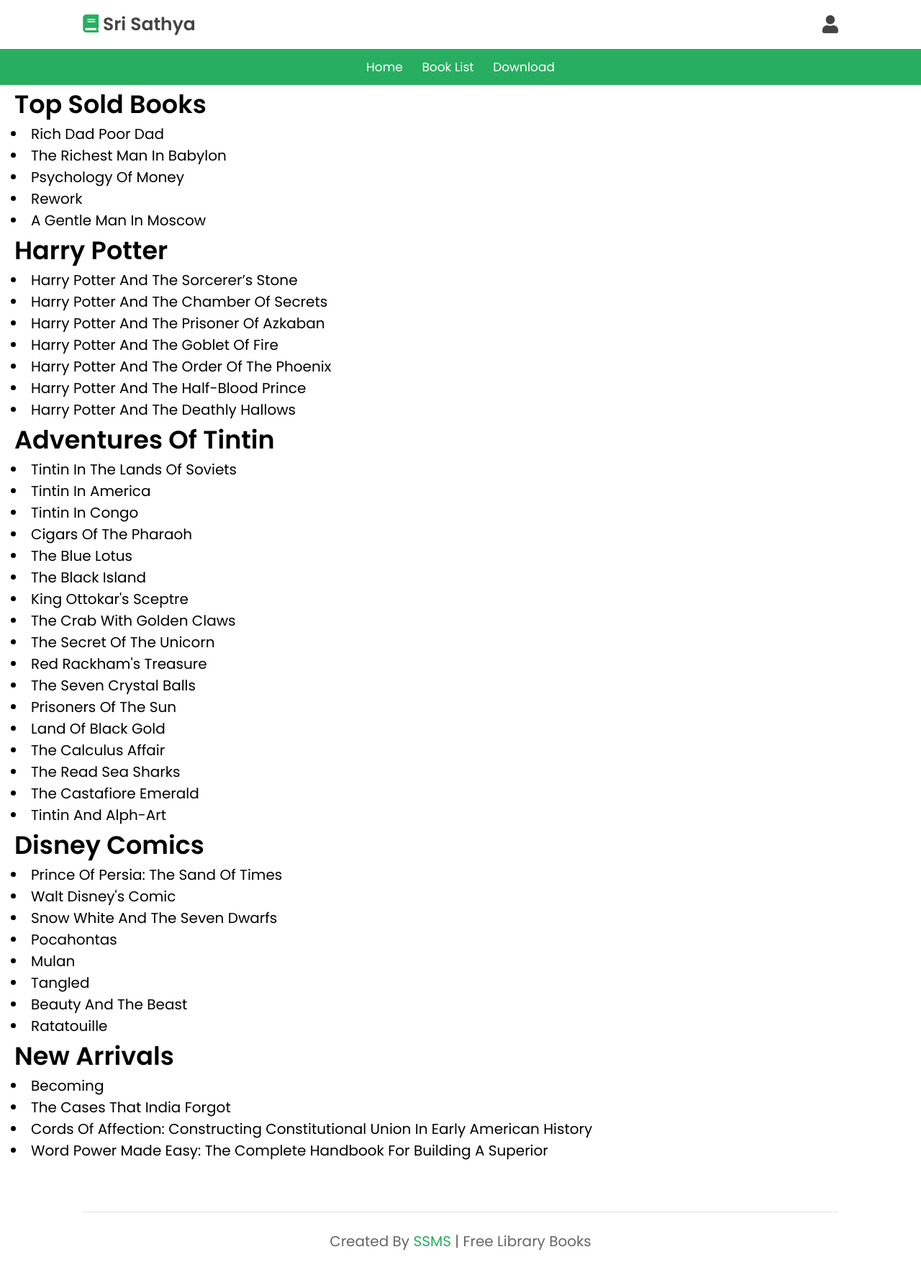
After one commit to tutorialtuts/elibrary, a PHP site: page /booklist.html in a window 1280 px wide. The commit adds this page. Shown: the whole page at 72% size. Run offline with PHP 8.4, Linux system fonts and the light colour scheme.

Commit message:
initialcommit

```diff
--- /dev/null
+++ b/booklist.html
@@ -0,0 +1,163 @@
+<!DOCTYPE html>
+<html lang="en">
+<head>
+    <meta charset="UTF-8">
+    <meta http-equiv="X-UA-Compatible" content="IE=edge">
+    <meta name="viewport" content="width=device-width, initial-scale=1.0">
+    <title>Sri Sathya Library - Book List</title>
+
+    <link rel="stylesheet" href="https://unpkg.com/swiper@7/swiper-bundle.min.css" />
+
+    <!-- font awesome cdn link  -->
+    <link rel="stylesheet" href="https://cdnjs.cloudflare.com/ajax/libs/font-awesome/5.15.4/css/all.min.css">
+
+    <!-- custom css file link  -->
+    <link rel="stylesheet" href="css/style.css">
+
+    <link rel="stylesheet" href="css/styles.css">
+
+    <link rel="icon" type="image" href="image/logo.jpeg">
+
+</head>
+<body>
+
+<!-- header section starts  -->
+
+<header class="header">
+
+    <div class="header-1">
+
+        <a href="index.html" class="logo"> <i class="fas fa-book"></i> Sri Sathya</a>
+
+        <!--<form action="" class="search-form">
+            <input type="search" name="" placeholder="search here..." id="search-box">
+            <label for="search-box" class="fas fa-search"></label>
+        </form>-->
+
+        <div class="icons">
+            <div id="search-btn" class="fas fa-search"></div>
+          <!--  <a href="#" class="fas fa-heart"></a>
+            <a href="#" class="fas fa-shopping-cart"></a>-->
+            <div id="login-btn" class="fas fa-user"></div>
+        </div>
+
+    </div>
+
+    <div class="header-2">
+        <nav class="navbar">
+            <a href="index.html">home</a>
+            <a href="index.html">Book List</a>
+            <a href="download.html">Download</a>
+        </nav>
+    </div>
+
+</header>
+
+<!-- header section ends -->
+
+<!-- bottom navbar  -->
+
+<nav class="bottom-navbar">
+    <a href="index.html" class="fas fa-home"></a>
+    <a href="#featured" class="fas fa-list"></a>
+    <a href="download.html" class="fas fa-download"></a>
+</nav>
+
+<!-- login form  -->
+
+<div class="login-form-container">
+
+    <div id="close-login-btn" class="fas fa-times"></div>
+
+    <form action="">
+        <h3>sign in</h3>
+        <span>username</span>
+        <input type="email" name="" class="box" placeholder="enter your email" id="">
+        <span>password</span>
+        <input type="password" name="" class="box" placeholder="enter your password" id="">
+        <div class="checkbox">
+            <input type="checkbox" name="" id="remember-me">
+            <label for="remember-me"> remember me</label>
+        </div>
+        <input type="submit" value="sign in" class="btn">
+        <p>forget password ? <a href="#">click here</a></p>
+        <p>don't have an account ? <a href="#">create one</a></p>
+    </form>
+
+</div>
+
+        <b><h1 class="bltitle">Top Sold Books</h1></b>
+                <li class="blist">Rich Dad Poor Dad</li>
+                <li class="blist">The Richest Man in Babylon</li>
+                <li class="blist">Psychology of Money</li>
+                <li class="blist">Rework</li>
+                <li class="blist">A Gentle Man in Moscow</li>
+
+    <b><h1 class="bltitle">Harry Potter</h1></b>
+            <li class="blist">Harry Potter and the Sorcerer’s Stone</li>
+            <li class="blist">Harry Potter and the Chamber of Secrets </li>
+            <li class="blist">Harry Potter and the Prisoner of Azkaban</li>
+            <li class="blist">Harry Potter and the Goblet of Fire</li>
+            <li class="blist">Harry Potter and the Order of the Phoenix</li>
+            <li class="blist">Harry Potter and the Half-Blood Prince</li>
+            <li class="blist">Harry Potter and the Deathly Hallows</li>
+
+            <b><h1 class="bltitle">Adventures of Tintin</h1></b>
+                <li class="blist">Tintin in the Lands of Soviets</li>
+                <li class="blist">Tintin in America</li>
+                <li class="blist">Tintin in Congo</li>
+                <li class="blist">Cigars of the Pharaoh</li>
+                <li class="blist">The Blue Lotus</li>
+                <li class="blist">The Black Island</li>
+                <li class="blist">King Ottokar's Sceptre</li>
+                <li class="blist">The Crab with Golden Claws</li>
+                <li class="blist">The Secret of the Unicorn</li>
+                <li class="blist">Red Rackham's Treasure</li>
+                <li class="blist">The Seven Crystal Balls</li>
+                <li class="blist">Prisoners of the Sun</li>
+                <li class="blist">Land of Black Gold</li>
+                <li class="blist">The Calculus Affair</li>
+                <li class="blist">The Read Sea Sharks</li>
+                <li class="blist">The Castafiore Emerald</li>
+                <li class="blist">Tintin and Alph-Art</li>
+
+
+                <b><h1 class="bltitle">Disney Comics</h1></b>
+                <li class="blist">Prince of Persia: The Sand of Times</li>
+                <li class="blist">Walt Disney's Comic</li>
+                <li class="blist">Snow White and the Seven Dwarfs</li>
+                <li class="blist">Pocahontas</li>
+                <li class="blist">Mulan</li>
+                <li class="blist">Tangled</li>
+                <li class="blist">Beauty and the Beast</li>
+                <li class="blist">Ratatouille</li>
+
+                <b><h1 class="bltitle">New Arrivals</h1></b>
+                <li class="blist">Becoming</li>
+                <li class="blist">The Cases that India Forgot</li>
+                <li class="blist">Cords of Affection: Constructing Constitutional Union in Early American History</li>
+                <li class="blist">Word Power Made Easy: The Complete Handbook for Building a Superior</li>
+
+
+
+
+
+
+<section class="footer">
+   <div class="credit"> created by <span>SSMS</span> | Free Library books </div>
+</section>
+
+<!-- loader
+
+<div class="loader-container">
+    <img src="image/loader-img.gif" alt="">
+</div>-->
+
+
+<script src="https://unpkg.com/swiper@7/swiper-bundle.min.js"></script>
+
+<!-- custom js file link  -->
+<script src="js/script.js"></script>
+
+</body>
+</html>
--- a/css/styles.css
+++ b/css/styles.css
@@ -1,45 +1,11 @@
-.cards {
-    margin: 0 auto;
-    max-width: 1200px;
-    display: grid;
-    grid-template-columns: repeat(3, 1fr);
-    gap: 20px;
+
+
+.bltitle{
+    margin-left: 20px;
+    font-size: 35px;
 }
 
-.card{
-    box-shadow: 0 0 3px rgba(0, 0, 0, 0.1);
+.blist{
+    font-size: 20px;
+    margin-left: 15px;
 }
-
-.card__image{
-    width: 100%;
-    display: block;
-}
-
-.card__content{
-    line-height: 1.5;
-    font-size: 14px;
-    padding: 15px;
-    background: #fafafa;
-}
-
-.card__content > p:first-of-type{
-    margin-top: 0;
-}
-
-.card__content > p:first-of-type{
-    margin-bottom: 0;
-}
-
-.card__info{
-    padding: 15px;
-    display: flex;
-    justify-content: center;
-    text-align: center;
-    background: #eeeeee;
-    font-size: 16px;
-    border-bottom: 2px solid #cccccc;
-}
-
-.card__link :hover{
-    text-decoration: underline;
-}
--- a/js/script.js
+++ b/js/script.js
@@ -43,7 +43,7 @@ function loader(){
 }
 
 function fadeOut(){
-  setTimeout(loader, 4000);
+  setTimeout(loader, 6000);
 }
 
 var swiper = new Swiper(".books-slider", {
```
Also changed, not shown: download.html (+26 -12 lines), index.html (+9 -10 lines), image/logo.jpeg (added).
